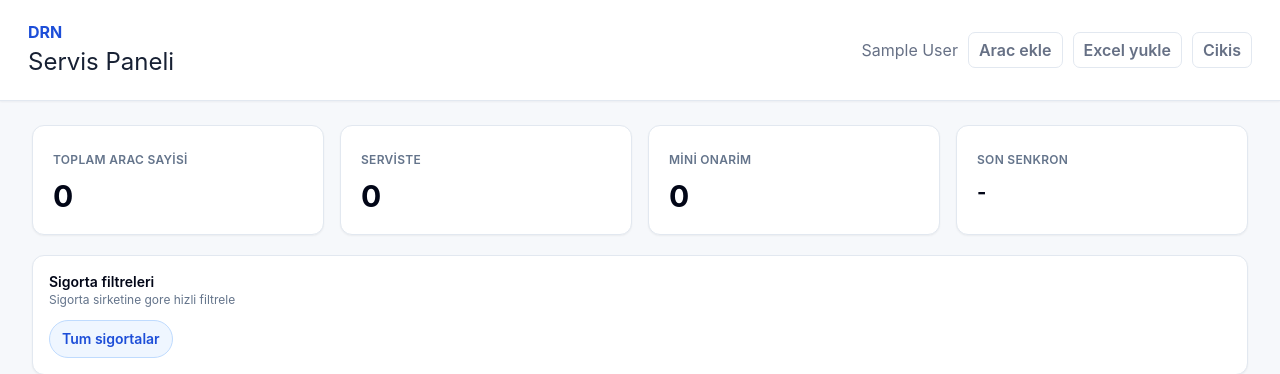
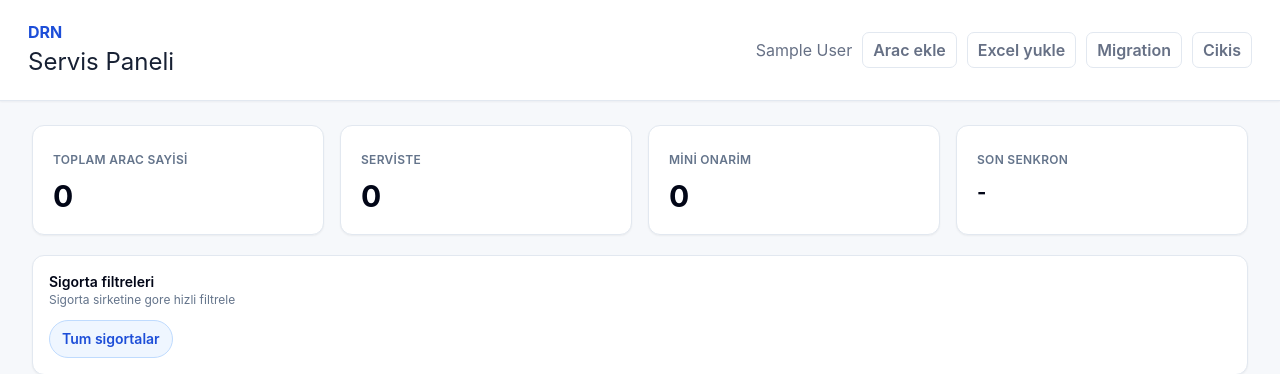
Before and after one commit to cemstark/drnekin-webservice, a PHP site: page /panel/ in a window 1280 px wide. Shown: the top 374 px of the page. Run offline with PHP 8.4, Linux system fonts and the light colour scheme; the visitor is signed in with stand-in values (Sample User, id 1); data that the repository does not hold is empty; some libraries are stand-ins or nearby versions.

Commit message:
Panel menusune Migration linki ekle

```diff
--- a/panel/index.php
+++ b/panel/index.php
@@ -88,6 +88,7 @@ $lastImport = $pdo->query('SELECT * FROM import_logs ORDER BY created_at DESC LI
       <span><?= e(current_user()['full_name'] ?: current_user()['username']) ?></span>
       <a href="<?= e(panel_url('add.php')) ?>">Arac ekle</a>
       <a href="<?= e(panel_url('import.php')) ?>">Excel yukle</a>
+      <a href="<?= e(panel_url('install/migrate.php')) ?>">Migration</a>
       <a href="<?= e(panel_url('logout.php')) ?>">Cikis</a>
     </nav>
   </header>
```
